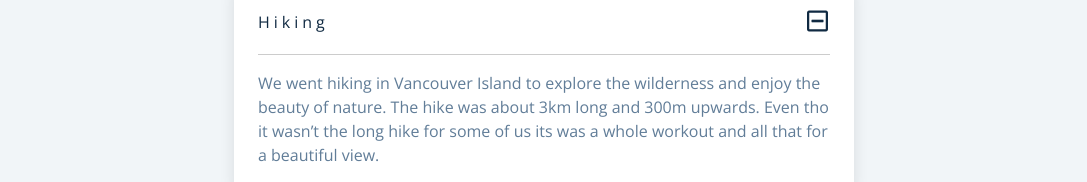
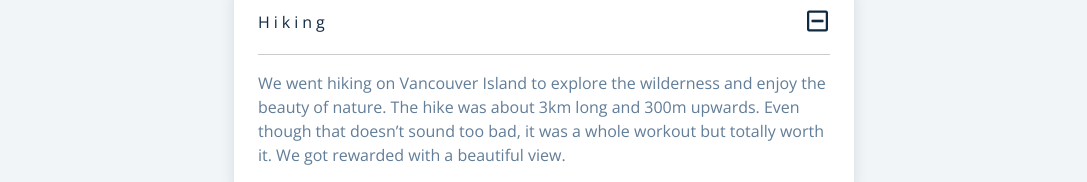
Before and after one commit to mafinger01/Fingerhut-journal, a plain HTML site: page vanouverIsland.html in a window 1280 px wide. Both pictures are taken after a click on the button 913 px from the left and 876 px from the top of the page. Shown: the part 854-1036 px from the top of the page, without its empty margins (96-1183 px from the left). Drawn offline with nearby package versions, Linux system fonts and the light colour scheme.

Commit message:
newTextHike

```diff
--- a/vanouverIsland.html
+++ b/vanouverIsland.html
@@ -61,8 +61,7 @@
               <!-- question text -->
               <div class="question-text">
                 <p>
-                  We went hiking in Vancouver Island to explore the wilderness and enjoy the beauty of nature.
-                  The hike was about 3km long and 300m upwards. Even tho it wasn’t the long hike for some of us its was  a whole workout and all that for a beautiful view.
+                  We went hiking on Vancouver Island to explore the wilderness and enjoy the beauty of nature. The hike was about 3km long and 300m upwards. Even though that doesn’t sound too bad, it was a whole workout but totally worth it. We got rewarded with a beautiful view.
                 </p>
               </div>
             </article>
```
